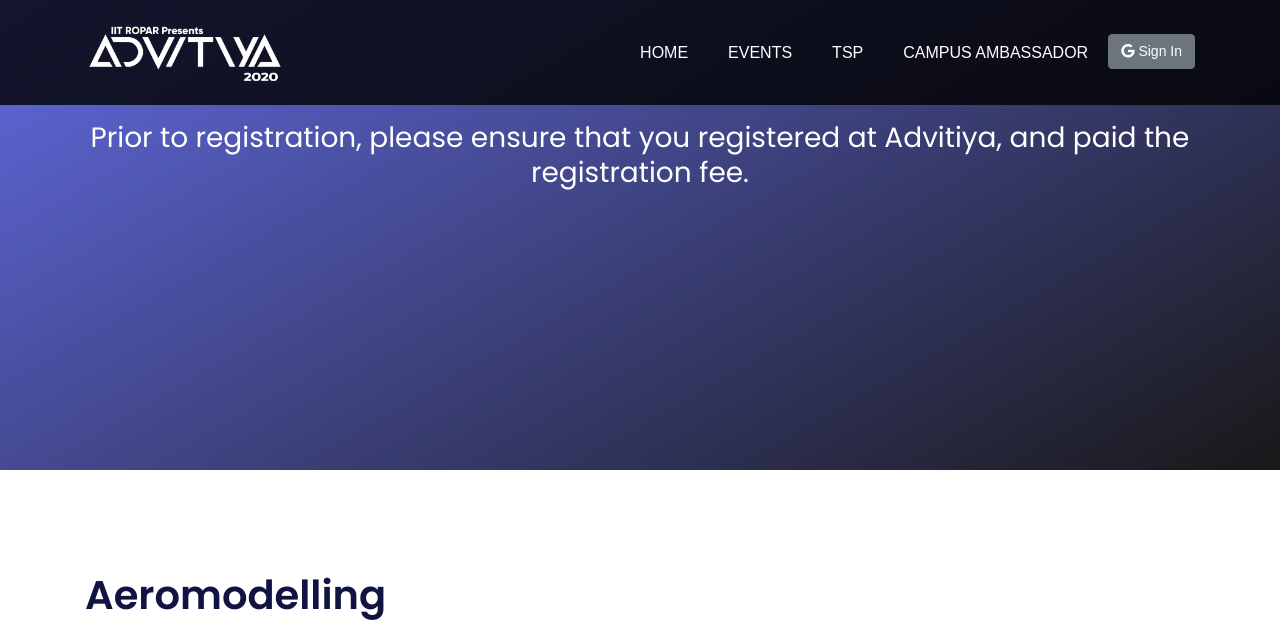
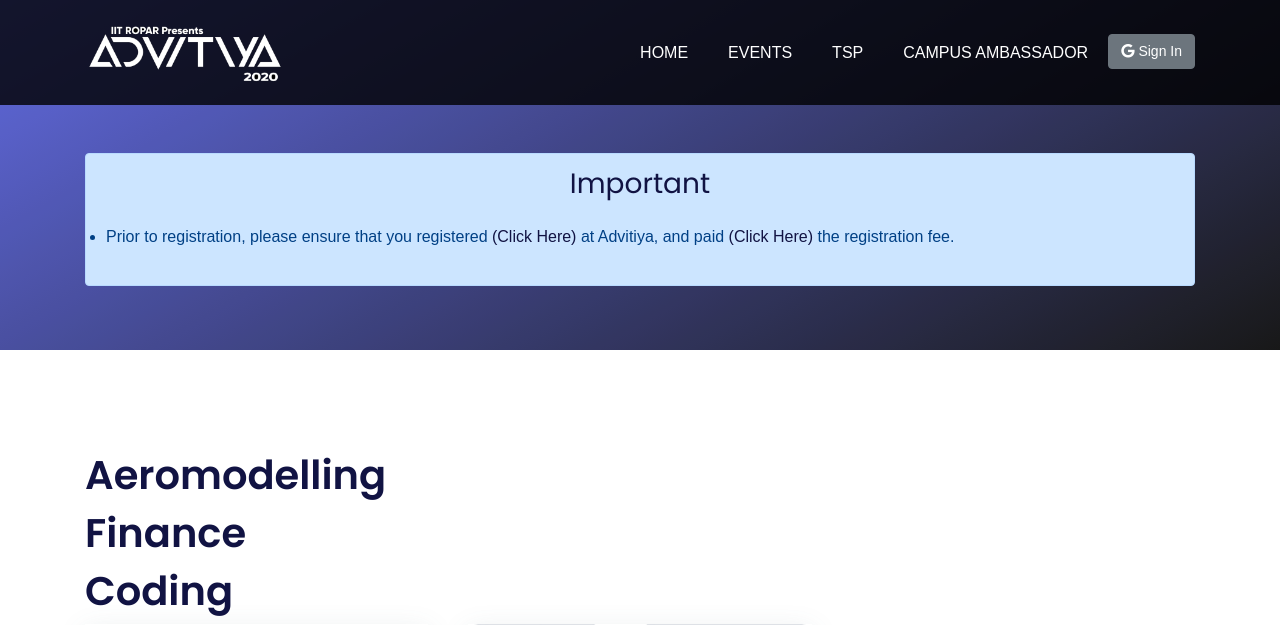
Before and after one commit to software-community/Advitiya-20, a Django app: page /events/ in a window 1280 px wide. Shown: the top 625 px of the page. Run offline with Django 3.2, Linux system fonts and the light colour scheme; data comes from the database, SQL or seed files in the repository; both versions use the stored data as it was after the commit; parts of the project's set-up code (start-up, migrations or seed data) failed here and were passed over; some libraries are stand-ins or nearby versions.

Commit message:
Show payment detail

```diff
--- a/main_page/templates/main_page/base.html
+++ b/main_page/templates/main_page/base.html
@@ -62,7 +62,7 @@
                                     <ul class="dropdown">
                                         <li><a href="{% url 'main_page:profile' %}">Profile</a></li>
                                         <li><a
-                                                href="{% url 'main_page:account_logout' %}?next={% url 'main_page:index' %}">Logout</a>
+                                                href="{% url 'main_page:account_logout' %}?next={{ request.path}}">Logout</a>
                                         </li>
                                     </ul>
                                 </li>
@@ -74,7 +74,7 @@
                             <!-- <a href="{% provider_login_url 'google' %}?next={% url 'main_page:index' %}"
                                 class="vcenter"><img src="{% static 'ca/img/gsignin.png' %}" class='gsignin-btn'
                                     height="50px" width="50px" alt="" srcset="">google</a> -->
-                            <a href="{% provider_login_url 'google' %}?next={% url 'main_page:index' %}"
+                            <a href="{% provider_login_url 'google' %}?next={{ request.path}}"
                                 class="btn btn-secondary" style="margin-bottom: 3px;">
                                 <i class="fab fa-google"></i> Sign In</a>
                             {% endif %}
--- a/main_page/templates/main_page/events.html
+++ b/main_page/templates/main_page/events.html
@@ -2,19 +2,31 @@
 {% load static %}
 
 {% block body %}
-<section class="breadcrumb-area bg-img bg-gradient-overlay jarallax">
+<section class="bg-img bg-gradient-overlay jarallax">
     <div class="container">
-        <br>
-        <br>
-        <p>
-            <li  style = "margin-top: 4.5em;">
-                <ul><h3 style= "color: white;">Prior to registration, please ensure that you registered at Advitiya, and paid the registration fee.</h3></ul>
-            </li>
-        </p>
-        <br>
-        <br>
+        <div class="row align-items-center">
+            <div class="col-md-12 mx-auto">
+                <div class="breadcrumb-content">
+                    <br><br>
+                    <div class="alert alert-primary mx-auto" role="alert">
+                        <h3>Important</h3>
+                        <br>
+                        <ul>
+                            <li style="list-style-type:disc;">
+                                Prior to registration, please ensure that you registered <a
+                                    href="{% url 'main_page:register_as_participant' %}">(Click Here)</a> at
+                                Advitiya, and paid <a href="{% url 'main_page:payment' %}">(Click Here)</a> the
+                                registration fee.
+                            </li>
+                        </ul>
+                        <br>
+                    </div>
+                    <br><br>
+                </div>
+            </div>
+        </div>
     </div>
-
+    </div>
 </section>
 <!-- Breadcrumb Area End -->
 
```
Also changed, not shown: main_page/templates/main_page/profile.html (+10 -1 lines), db.sqlite3.
